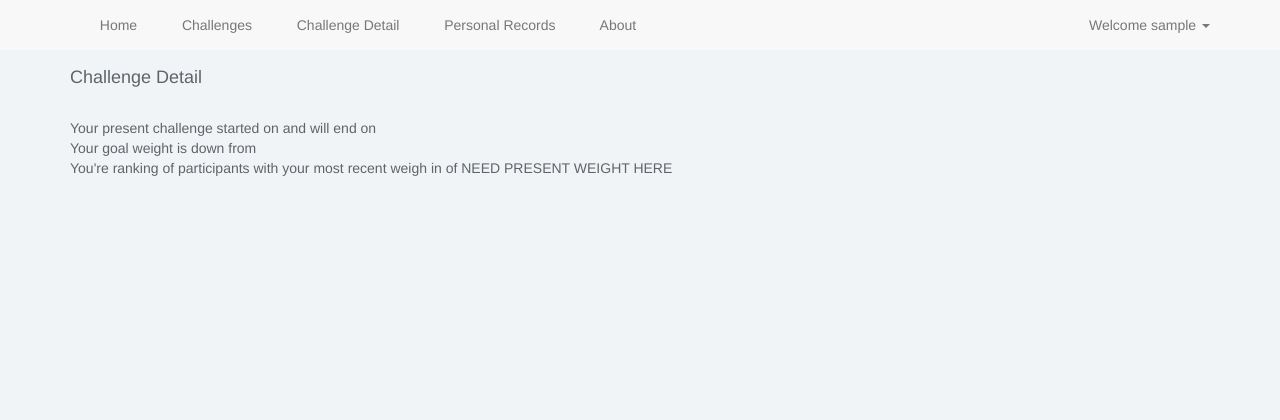
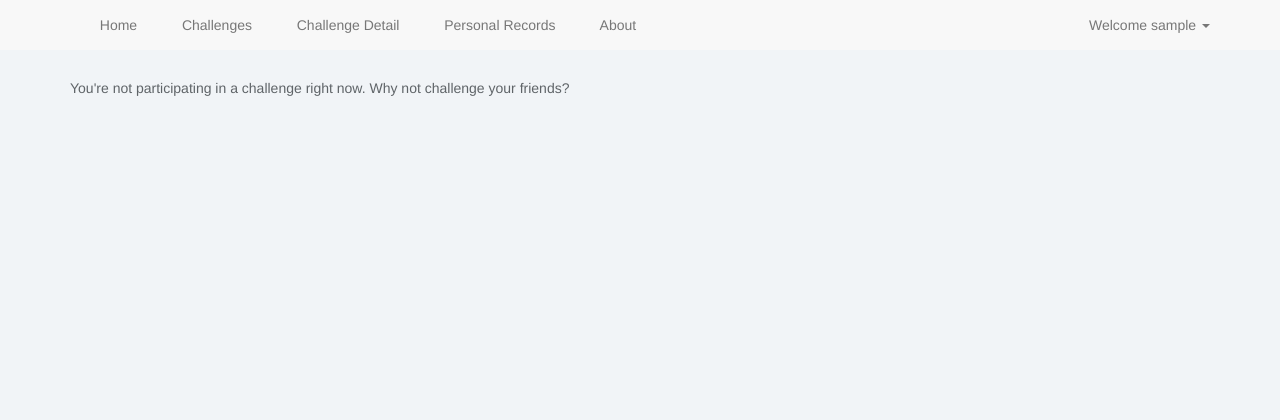
Before and after one commit to mohamadcharaf/weightchallenge, a PHP site: page /challenge.php in a window 1280 px wide. Shown: the top 420 px of the page. Run offline with PHP 8.4, Linux system fonts and the light colour scheme; the visitor is signed in with stand-in values (Sample User, id 1); data that the repository does not hold is empty; some web fonts are replaced.

Commit message:
Several small changes
Small code cleanups
Tidied sample data a little
Show Challenge name on Challenge Detail page

```diff
--- a/challenge.php
+++ b/challenge.php
@@ -12,21 +12,33 @@
 $goal_weight = $allData[0][4];
 $rank = $allData[0][5];
 $team_size = $allData[0][6];
+$challenge_name = $allData[0][7];
+$recent_weight = $allData[0][8];
 
 ?>
-
-<p class='h4'>Challenge Detail</p>
-
+<style type='text/css'>
+.wc__noticable{
+  font-weight: 300;
+  font-size: 30px;
+  color: #00A2D1;
+}
+</style>
 <?php
-if( isPast( $end_date ) ){
-  echo "<br>Your challenge ran between $start_date and $end_date";
-  echo "<br>You began with $start_weight and a goal weight of $goal_weight";
-  echo "<br>You ranked $rank of $team_size participants after reaching a final weight of NEED FINAL WEIGHT HERE.";
+if( isset( $start_date ) ){
+  echo "<span class='wc__noticable'>{$challenge_name}</span>";
+  if( isPast( $end_date ) ){
+    echo "<br>Your challenge ran between $start_date and $end_date";
+    echo "<br>You began with $start_weight and a goal weight of $goal_weight";
+    echo "<br>You ranked $rank of $team_size participants after reaching a final weight of {$recent_weight}";
+  }
+  else{
+    echo "<br>Your present challenge started on $start_date and will end on $end_date";
+    echo "<br>Your goal weight is $goal_weight down from $start_weight";
+    echo "<br>You're ranking $rank of $team_size participants with your most recent weigh in of {$recent_weight}";
+  }
 }
 else{
-  echo "<br>Your present challenge started on $start_date and will end on $end_date";
-  echo "<br>Your goal weight is $goal_weight down from $start_weight";
-  echo "<br>You're ranking $rank of $team_size participants with your most recent weigh in of NEED PRESENT WEIGHT HERE";
+  echo "<br>You're not participating in a challenge right now.  Why not challenge your friends?";
 }
 ?>
 
--- a/challenge_dl.php
+++ b/challenge_dl.php
@@ -9,18 +9,56 @@
 $uid = (int) ( $user->getUID() );
 
 if( $challenge_id == -1 ){
-  $sql_string = '
+/** Original SQL (with addition to not show future challenges)
   SELECT fk_challenge_id, DATE(start_date), DATE(end_date) , start_weight, goal_weight, rank, team_size
     FROM wc__challenge_participant
-   WHERE end_date = (SELECT MAX(end_date) FROM wc__challenge_participant WHERE fk_user_id = :uid )
-     AND fk_user_id = :uid';
+   WHERE end_date = (SELECT MAX(end_date) FROM wc__challenge_participant WHERE fk_user_id = :uid AND start_date <= NOW() )
+     AND fk_user_id = :uid
+ **/
+  $sql_string = '
+  SELECT fk_challenge_id
+        ,start_date
+        ,end_date
+        ,start_weight
+        ,goal_weight
+        ,rank
+        ,team_size
+        ,(SELECT c.challenge_name
+            FROM wc__challenges c
+           WHERE c.challenge_id = fk_challenge_id )
+        ,(SELECT uwi.weight
+           FROM wc__user_weigh_in uwi
+          WHERE uwi.fk_user_id = :uid
+            AND uwi.weigh_date = ( SELECT max(weigh_date)
+                                     FROM wc__user_weigh_in
+                                    WHERE fk_user_id = :uid
+                                      AND weight IS NOT null
+                                      AND weigh_date BETWEEN start_date AND end_date )) AS weight
+    FROM wc__challenge_participant
+   WHERE fk_user_id = :uid
+     AND status = "Participating"';
 
   $stmt = $user->prepQuery( $sql_string );
   $stmt->bindParam( ':uid', $uid, PDO::PARAM_INT );
 }
 else{
   $sql_string = '
-  SELECT fk_challenge_id, DATE(start_date), DATE(end_date) , start_weight, goal_weight, rank, team_size
+  SELECT fk_challenge_id
+        ,start_date
+        ,end_date
+        ,start_weight
+        ,goal_weight
+        ,rank
+        ,team_size
+        ,(SELECT challenge_name FROM wc__challenges WHERE challenge_id = fk_challenge_id )
+        ,(SELECT uwi.weight
+           FROM wc__user_weigh_in uwi
+          WHERE uwi.fk_user_id = :uid
+            AND uwi.weigh_date = ( SELECT max(weigh_date)
+                                     FROM wc__user_weigh_in
+                                    WHERE fk_user_id = :uid
+                                      AND weight IS NOT null
+                                      AND weigh_date BETWEEN start_date AND end_date )) AS weight
     FROM wc__challenge_participant
    WHERE fk_challenge_id = :challenge_id
      AND fk_user_id = :uid';
--- a/history.php
+++ b/history.php
@@ -77,7 +77,7 @@
                                                   url:      'history_dl.php?action=accept&user=<?php echo $user->getName() ?>&session=<?php echo $user->getSession() ?>&challenge_id=' + rowData[0]
                                                   ,context: document.body
                                                 }).done(function() {
-                                                dt1.draw();
+                                                dt1.draw( false );
                                                 });
                                              });
                                            }
@@ -91,7 +91,7 @@
                                                   url:      'history_dl.php?action=decline&user=<?php echo $user->getName() ?>&session=<?php echo $user->getSession() ?>&challenge_id=' + rowData[0]
                                                   ,context: document.body
                                                 }).done(function() {
-                                                dt1.draw();
+                                                dt1.draw( false );
                                                 });
 
                                              });
--- a/home.php
+++ b/home.php
@@ -162,13 +162,13 @@
   <div style='width: 45%; height: 200px; float: right; /*border: 1px solid red;*/'>&nbsp;
     <div id='challenge_list'>
 
-      <div class='history_dt'>
+      <div class='history_dt' style='width: 50%; float: left'>
         Challenges in which you're participing (click to see progress)
         <table id='table0' class='display' cellspacing='0' width='100%' >
           <thead>
             <tr>
               <th>challenge_id</th>
-              <th>Challenge Name</th>
+              <th>Active Challenges</th>
               <th>challenge_progress</th>
               <th>challenge_result</th>
               <th>challenge_start</th>
--- a/style.css
+++ b/style.css
@@ -9,7 +9,7 @@
     max-width: 500px;
     padding: 19px 29px 29px;
     margin: 0 auto;
-	//margin-top:90px;
+/* margin-top:90px; */
     background-color: #fff;
 
     border: 1px solid #e5e5e5;
@@ -38,11 +38,11 @@
 
 .signin-form, .body-container
 {
-	//border:solid red 1px;
+/*border:solid red 1px; */
 	margin-top:110px;
 }
 .navbar-brand{
-	font-family:"Lucida Handwriting";
+	font-family: "Lucida Handwriting";
 }
 #btn-submit{
 	height:45px;
```
Also changed, not shown: __dbtool.php (+13 -13 lines).
